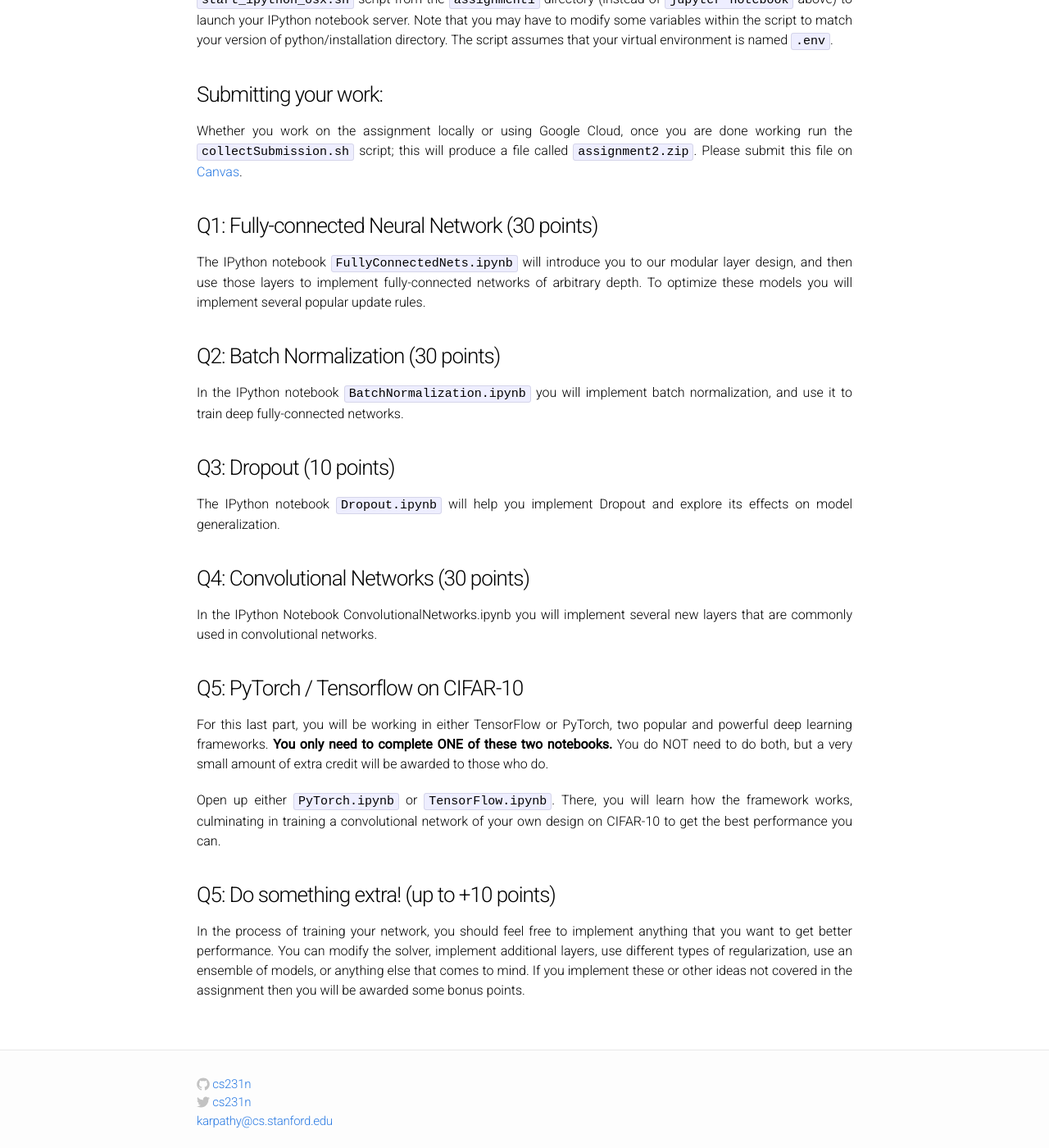
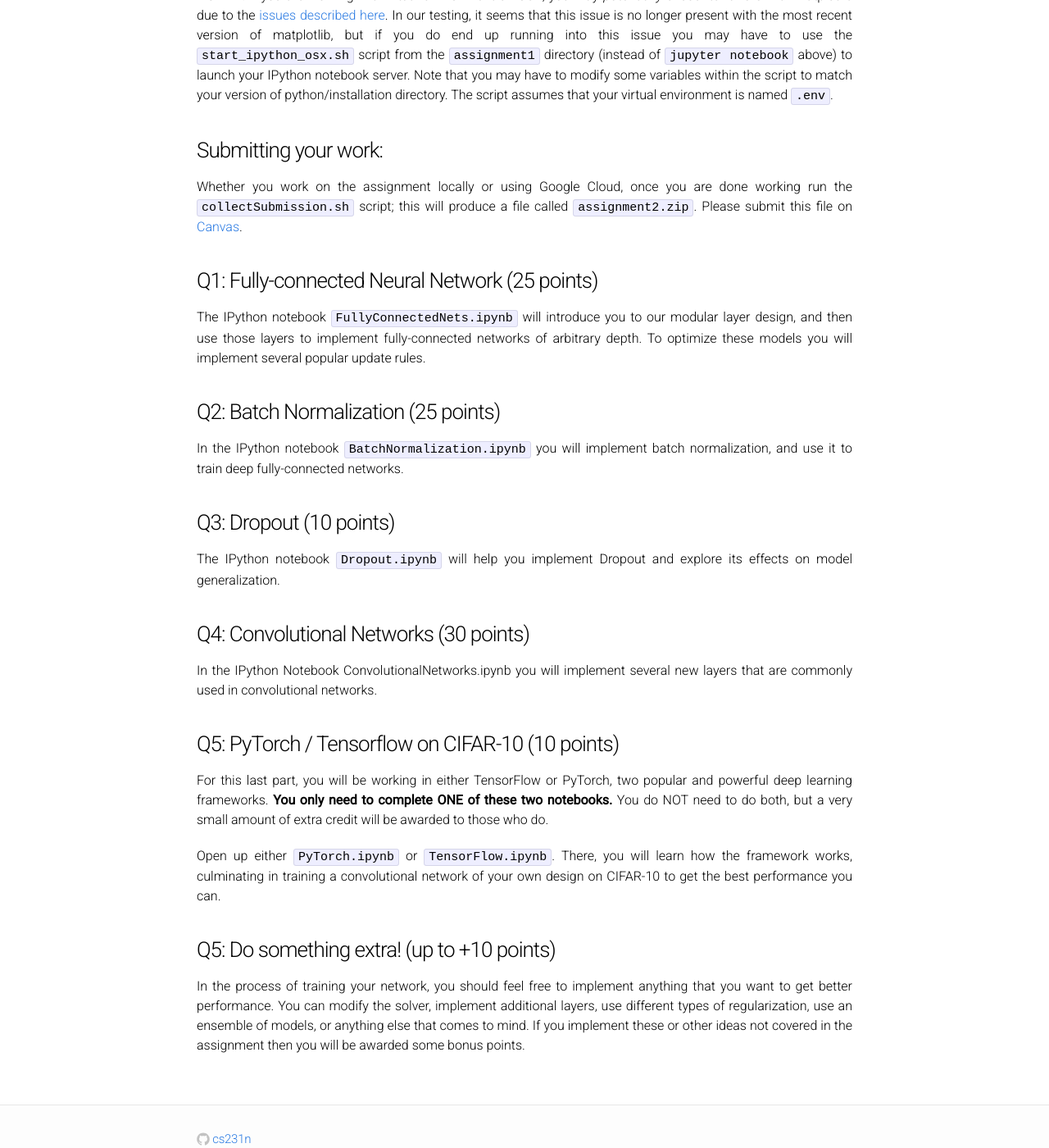
Before and after one commit to cs231n/cs231n.github.io, a Jekyll site: the page built from assignments/2017/assignment2.md, in a window 1280 px wide and 1400 px high, scrolled down 2484 px. Shown: the whole window at 82% size. Built offline with Jekyll 4.4.1, drawn with Linux system fonts in a browser that asks for light colours; some of the changed text lies outside the part shown.

Commit message:
fixed point values

```diff
--- a/assignments/2017/assignment2.md
+++ b/assignments/2017/assignment2.md
@@ -87,13 +90,13 @@ Whether you work on the assignment locally or using Google Cloud, once you are d
 working run the `collectSubmission.sh` script; this will produce a file called
 `assignment2.zip`. Please submit this file on [Canvas](https://canvas.stanford.edu/courses/66461/).
 
-### Q1: Fully-connected Neural Network (30 points)
+### Q1: Fully-connected Neural Network (25 points)
 The IPython notebook `FullyConnectedNets.ipynb` will introduce you to our
 modular layer design, and then use those layers to implement fully-connected
 networks of arbitrary depth. To optimize these models you will implement several
 popular update rules.
 
-### Q2: Batch Normalization (30 points)
+### Q2: Batch Normalization (25 points)
 In the IPython notebook `BatchNormalization.ipynb` you will implement batch
 normalization, and use it to train deep fully-connected networks.
 
@@ -104,7 +107,7 @@ its effects on model generalization.
 ### Q4: Convolutional Networks (30 points)
 In the IPython Notebook ConvolutionalNetworks.ipynb you will implement several new layers that are commonly used in convolutional networks.
 
-### Q5: PyTorch / Tensorflow on CIFAR-10
+### Q5: PyTorch / Tensorflow on CIFAR-10 (10 points)
 For this last part, you will be working in either TensorFlow or PyTorch, two popular and powerful deep learning frameworks. **You only need to complete ONE of these two notebooks.** You do NOT need to do both, but a very small amount of extra credit will be awarded to those who do.
 
 Open up either `PyTorch.ipynb` or `TensorFlow.ipynb`. There, you will learn how the framework works, culminating in training a  convolutional network of your own design on CIFAR-10 to get the best performance you can.
```
Also changed, not shown: other parts of assignments/2017/assignment2.md (+4 -1 lines).
